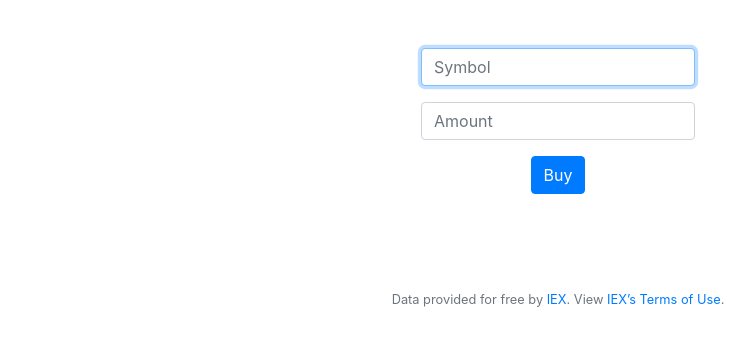
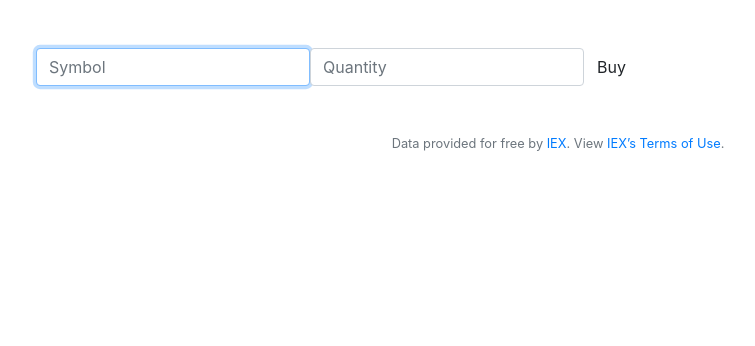
Before and after one commit to JesseKartabani/CS50, a Flask app: template templates/buy.html in a window 1280 px wide. Shown: the part 76-422 px from the top of the page, without its empty margins (82-837 px from the left). Run offline with Flask 2, Linux system fonts and the light colour scheme; the template is opened without the code that fills it, so the values that code supplies are empty; some libraries are stand-ins or nearby versions.

Commit message:
automated commit by check50 [check50=True]

```diff
--- a/application.py
+++ b/application.py
@@ -70,54 +70,63 @@ def index():
 @login_required
 def buy():
     if request.method == "POST":
-        # Obtain the data necessary for the transaction
-        amount=int(request.form.get("shares"))
-        symbol=lookup(request.form.get("symbol"))['symbol']
+  # ensure a symbol and quantity were submited
+        if not request.form.get("symbol") or not request.form.get("quantity") or int(request.form.get("quantity")) < 1:
+            return render_template("buy.html")
 
-        # Control if the stock symbol is valid
-        if not lookup(symbol):
-            return apology("Could not find the stock")
+        symbol = request.form.get("symbol").upper()
+        quantity = request.form.get("quantity")
+        user_id = session["user_id"]
 
-        # Calculate total value of the transaction
-        price=lookup(symbol)['price']
-        cash = db.execute("SELECT cash FROM users WHERE id = :user",
-                          user=session["user_id"])[0]['cash']
-        cash_after = cash - price * float(stocks)
+        # lookup the stock
+        stock = lookup(symbol)
 
-        # Check if current cash is enough for transaction
-        if cash_after < 0:
-            return apology("You don't have enough money for this transaction")
+        # ensure symbol exists
+        if not stock:
+            return apology("symbol not found")
 
-        # Check if user already has one or more stocks from the same company
-        stock = db.execute("SELECT amount FROM stocks WHERE user_id = :user AND symbol = :symbol",
-                          user=session["user_id"], symbol=symbol)
+        # calculate total price
+        total_price = float(stock["price"]) * float(quantity)
 
-        # Insert new row into the stock table
-        if not stock:
-            db.execute("INSERT INTO stocks(user_id, symbol, amount) VALUES (:user, :symbol, :amount)",
-                user=session["user_id"], symbol=symbol, amount=amount)
+        user = db.execute("SELECT * FROM users WHERE id = :id", id=user_id)
+        funds = float(user[0]["cash"])
 
-        # Update row into the stock table
+        # check if user has enough funds
+        if funds < total_price:
+            return apology(top="not enough funds", bottom="available: " + str("%.2f"%funds))
+
+        funds_left = funds - total_price
+
+        # check if symbol is already owned
+        stock_db = db.execute("SELECT * FROM stocks WHERE user_id = :user_id AND symbol = :symbol",
+                            user_id=user_id, symbol=symbol)
+
+        # update with new price if already owned
+        if len(stock_db) == 1:
+
+            new_quantity = int(stock_db[0]["quantity"]) + int(quantity)
+            new_total = float(stock_db[0]["total"]) + total_price
+            new_pps = "%.2f"%(new_total / float(new_quantity))
+
+            db.execute("UPDATE stocks SET quantity = :quantity, total = :total, pps = :pps WHERE user_id = :user_id AND symbol = :symbol",
+                        quantity=new_quantity, total=new_total, pps=new_pps, user_id=user_id, symbol=symbol)
+
+        # else create a new entry in db
         else:
-            amount += stock[0]['amount']
 
-            db.execute("UPDATE stocks SET amount = :amount WHERE user_id = :user AND symbol = :symbol",
-                user=session["user_id"], symbol=symbol, amount=amount)
+            db.execute("INSERT INTO stocks (user_id, symbol, quantity, total, pps) VALUES (:user_id, :symbol, :quantity, :total, :pps)",
+                        user_id=user_id, symbol=symbol, quantity=quantity, total=total_price, pps=stock["price"])
 
-        # Update user's cash
-        db.execute("UPDATE users SET cash = :cash WHERE id = :user",
-                          cash=cash_after, user=session["user_id"])
+        # modify available funds
+        db.execute("UPDATE users SET cash = :cash WHERE id = :id", cash=funds_left, id=user_id)
 
-        # Update history table
-        db.execute("INSERT INTO transactions(user_id, symbol, amount, value) VALUES (:user, :symbol, :amount, :value)",
-                user=session["user_id"], symbol=symbol, amount=amount, value=round(price*float(amount)))
+        # commit to history
+        db.execute("INSERT INTO history (user_id, action, symbol, quantity, pps) VALUES (:user_id, :action, :symbol, :quantity, :pps)",
+                    user_id=user_id, action=1, symbol=symbol, quantity=quantity, pps=stock["price"])
 
-        # Redirect user to index page with a success message
-        flash("Bought!")
-        return redirect("/")
-
-    else:
-        return render_template("buy.html")
+        # send a success message
+        return render_template("success.html", action="bought", quantity=quantity,
+                                name=stock["name"], total=usd(total_price), funds=usd(funds_left))
 
     """Buy amount of stock"""
 
--- a/templates/buy.html
+++ b/templates/buy.html
@@ -1,17 +1,19 @@
-  {% extends "layout.html" %}
+{% extends "layout.html" %}
 
 {% block title %}
     Buy
 {% endblock %}
 
 {% block main %}
-    <form action="/buy" method="post">
+    <form class="form-inline" action="{{ url_for('buy') }}" method="post">
         <div class="form-group">
-            <input autocomplete="off" autofocus class="form-control" name="symbol" placeholder="Symbol" type="text">
+            <input class="form-control" autofocus name="symbol" placeholder="Symbol" type="text">
         </div>
         <div class="form-group">
-            <input autocomplete="off" class="form-control" name="shares" placeholder="Amount" type="number">
+            <input class="form-control" name="quantity" placeholder="Quantity" type="number">
         </div>
-        <button id="submit" class="btn btn-primary" type="submit">Buy</button>
-    </form><br><br>
+        <div class="form-group">
+            <button type="submit" class="btn btn-default">Buy</button>
+        </div>
+    </form>
 {% endblock %}
```
